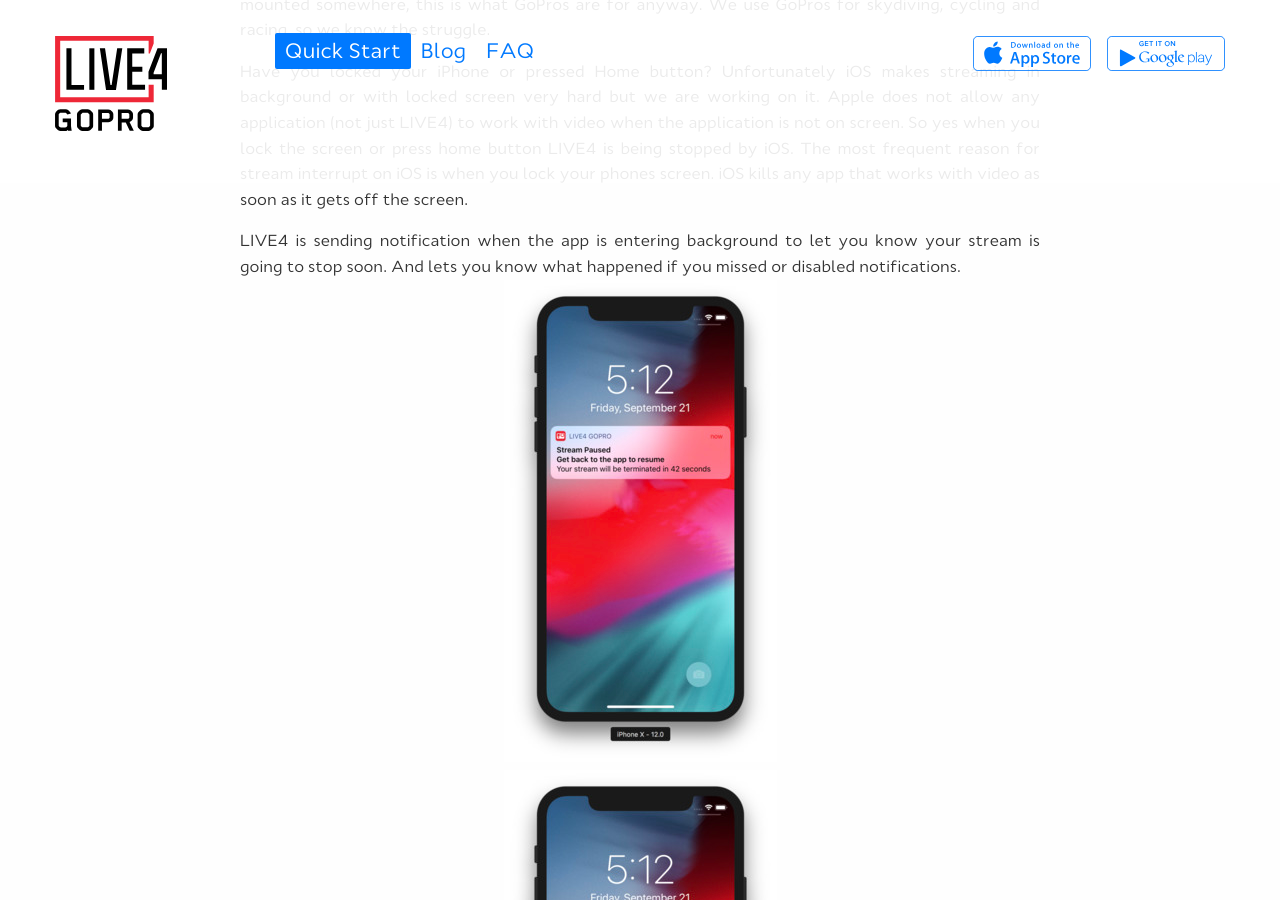
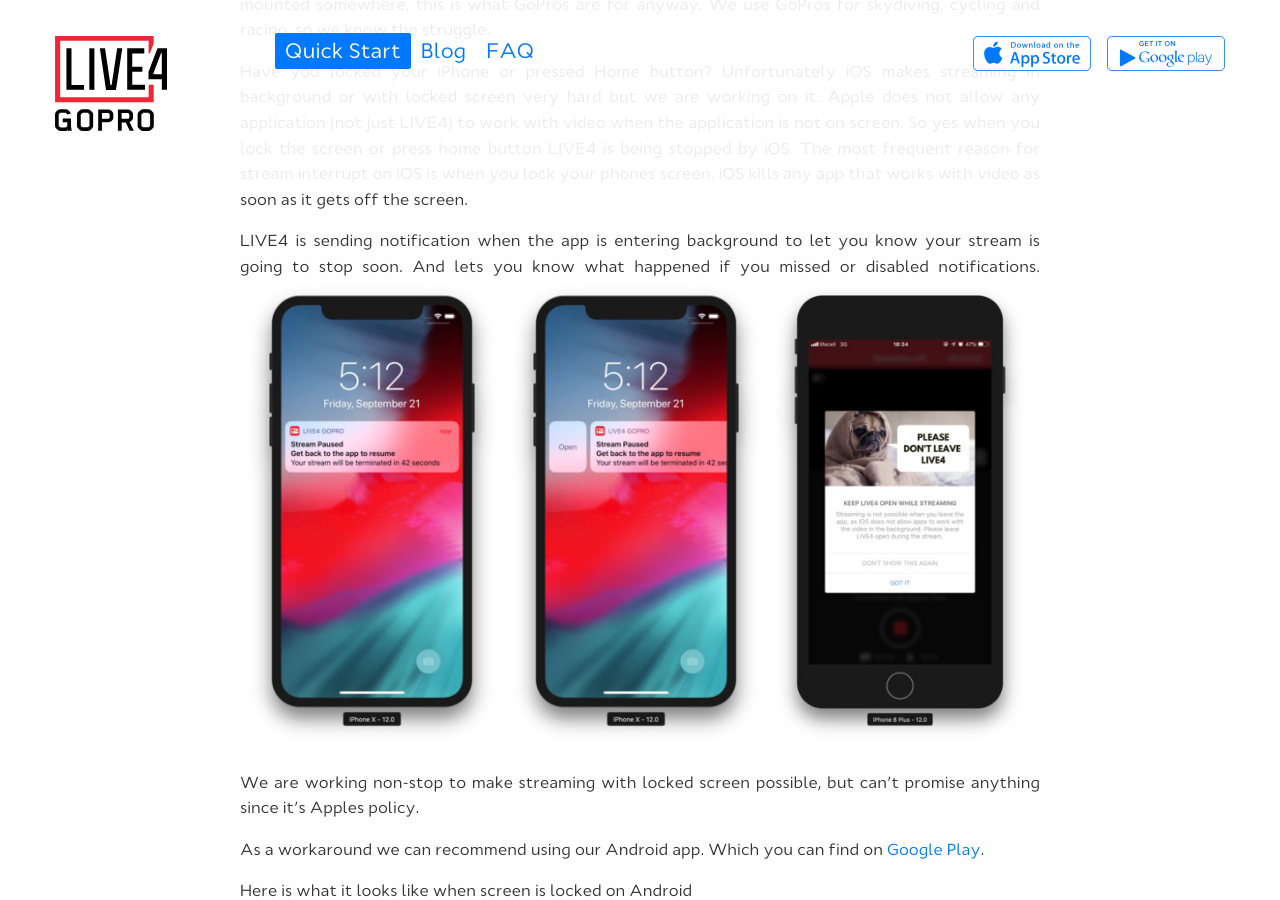
Before and after one commit to videogorillas/live4io, a Jekyll site: the page built from _posts/2018-10-03-ios-dont-lock-screen.md, in a window 1280 px wide and 900 px high, scrolled down 1630 px. Built offline with Jekyll 4.4.1, drawn with Linux system fonts in a browser that asks for light colours.

Commit message:
three images in a row

```diff
--- a/_posts/2018-10-03-ios-dont-lock-screen.md
+++ b/_posts/2018-10-03-ios-dont-lock-screen.md
@@ -44,7 +44,7 @@
 iOS kills any app that works with video as soon as it gets off the screen.
 
 LIVE4 is sending notification when the app is entering background to let you know your stream is going to stop soon. And lets you know what happened if you missed or disabled notifications.
-![data upload](/assets/ios_lock_screen1_framed_small.jpg) ![data upload](/assets/ios_lock_screen2_framed_small.jpg) ![pug](/assets/ios-lockscreen-pug-framed_small.jpg)
+<img src="/assets/ios_lock_screen1_framed_small.jpg" width="33%" style="display: inline-block"><img src="/assets/ios_lock_screen2_framed_small.jpg" width="33%" style="display: inline-block"><img src="/assets/ios-lockscreen-pug-framed_small.jpg" width="33%" style="display: inline-block">
 
 
 We are working non-stop to make streaming with locked screen possible, but can't promise anything since it's Apples policy.
```
